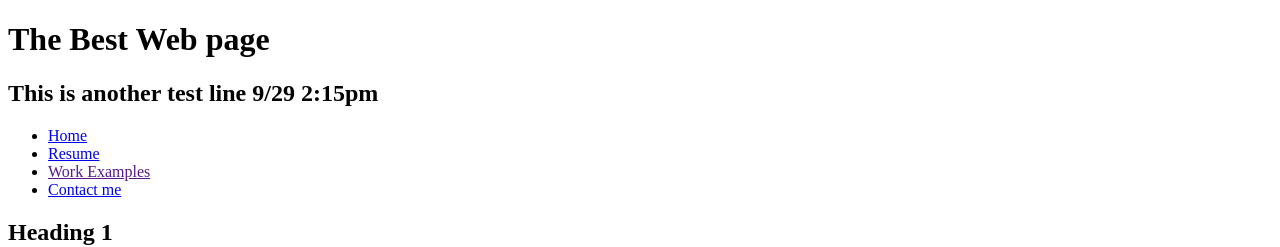
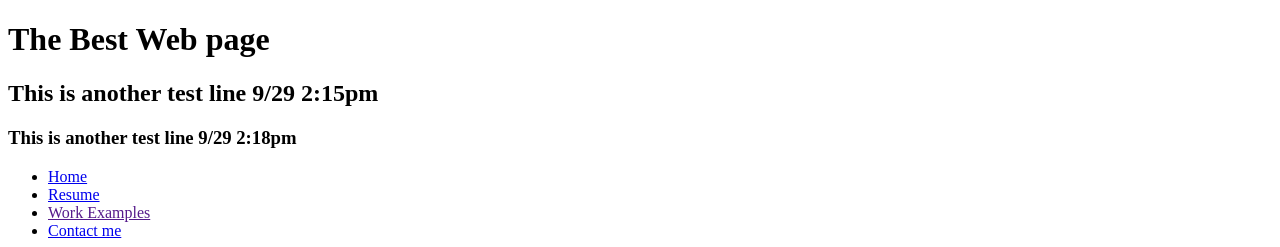
Before and after one commit to dsk1107/info343c, a plain HTML site: page Index.html in a window 1280 px wide. Shown: the top 247 px of the page. Drawn offline with Linux system fonts and the light colour scheme.

Commit message:
One more

```diff
--- a/Index.html
+++ b/Index.html
@@ -11,6 +11,7 @@
 			The Best Web page
 		</h1>
 		<h2>This is another test line 9/29 2:15pm</h2>
+		<h3>This is another test line 9/29 2:18pm</h3>
 		<nav>
 			<ul>
 				<!-- this will open in a new tab-->
```
